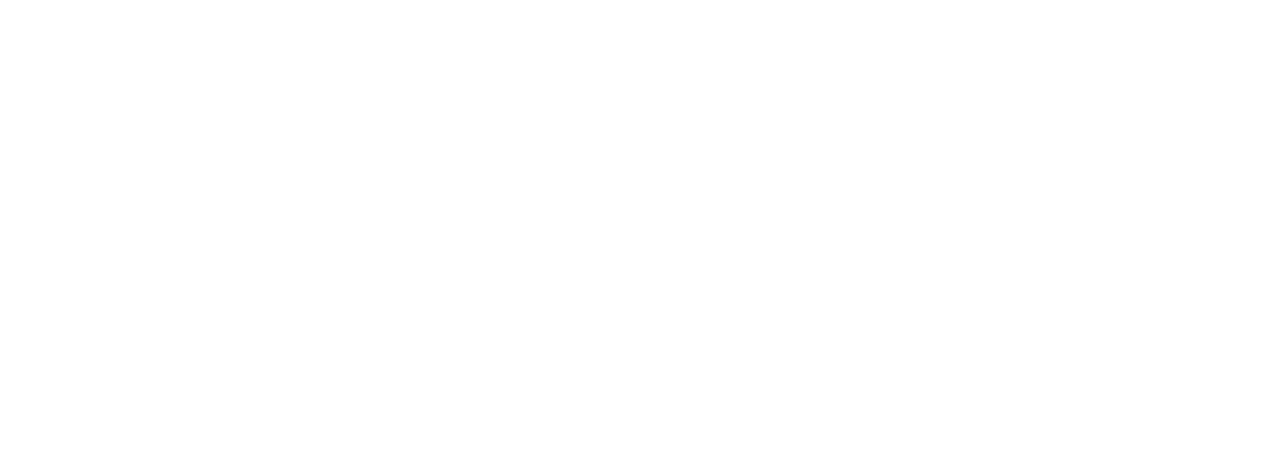
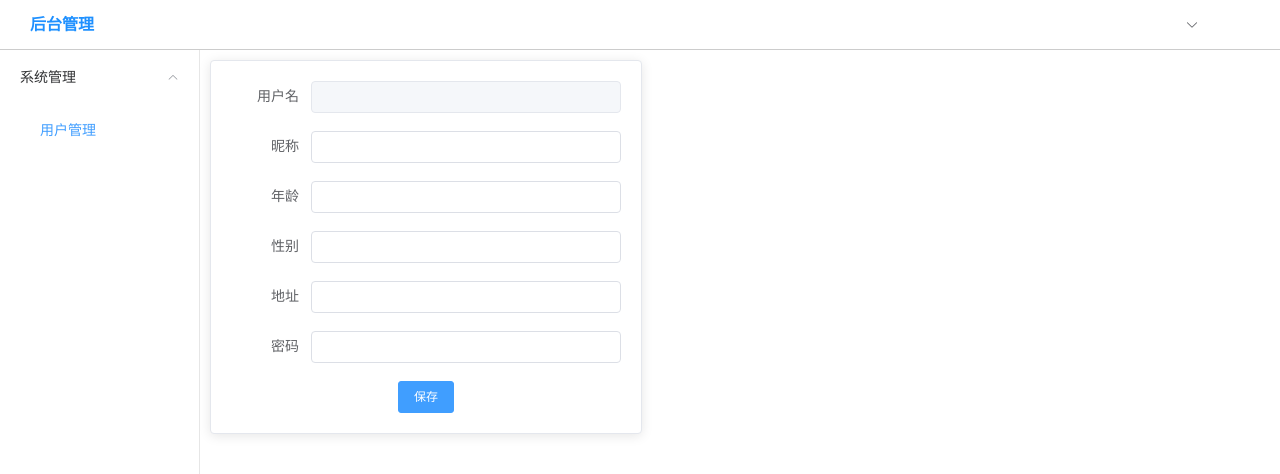
Before and after one commit to huzirun/bc-cov, a Vue app in the folder vue/: page /person in a window 1280 px wide. Before the commit this address had no page. Shown: the top 474 px of the page. Built offline with nearby package versions, Linux system fonts and the light colour scheme.

Commit message:
完善其余功能

```diff
--- a/vue/src/components/Aside.vue
+++ b/vue/src/components/Aside.vue
@@ -9,7 +9,7 @@
         <template #title>系统管理</template>
         <el-menu-item index="user" :route="{path: '/'}">用户管理</el-menu-item>
       </el-submenu>
-      <el-menu-item index="data" :route="{path: '/'}">数据管理</el-menu-item>
+<!--      <el-menu-item index="data" :route="{path: '/'}">数据管理</el-menu-item>-->
     </el-menu>
   </div>
 </template>
--- a/vue/src/components/Header.vue
+++ b/vue/src/components/Header.vue
@@ -5,11 +5,11 @@
     <div style="width: 100px">
       <el-dropdown>
         <span class="el-dropdown-link">
-          张三<i class="el-icon-arrow-down el-icon--right"></i>
+          {{ user.nickName }}<i class="el-icon-arrow-down el-icon--right"></i>
         </span>
         <template #dropdown>
           <el-dropdown-menu>
-            <el-dropdown-item>个人信息</el-dropdown-item>
+            <el-dropdown-item @click="$router.push('/person')">个人信息</el-dropdown-item>
             <el-dropdown-item @click="$router.push('/login')">退出系统</el-dropdown-item>
           </el-dropdown-menu>
         </template>
@@ -20,7 +20,16 @@
 
 <script>
 export default {
-  name: "Header"
+  name: "Header",
+  data() {
+    return {
+      user: {}
+    }
+  },
+  created() {
+    let str = sessionStorage.getItem("user") || "{}"
+    this.user = JSON.parse(str)
+  }
 }
 </script>
 
--- a/vue/src/router/index.js
+++ b/vue/src/router/index.js
@@ -12,6 +12,11 @@ const routes = [
         path: 'home',
         name: 'Home',
         component: () => import("@/views/Home"),
+      },
+      {
+        path: 'person',
+        name: 'Person',
+        component: () => import("@/views/Person"),
       }
     ]
   },
--- a/vue/src/views/Home.vue
+++ b/vue/src/views/Home.vue
@@ -3,8 +3,6 @@
 <!--    功能区域-->
     <div style="margin: 10px 0">
       <el-button type="primary" @click="add">新增</el-button>
-      <el-button type="primary">导入</el-button>
-      <el-button type="primary">导出</el-button>
     </div>
 
 <!--    搜索区域-->
--- a/vue/src/views/Login.vue
+++ b/vue/src/views/Login.vue
@@ -35,6 +35,9 @@ export default {
       }
     }
   },
+  created() {
+    sessionStorage.removeItem("user")
+  },
   methods: {
     login() {
       this.$refs['form'].validate((valid) => {
@@ -45,6 +48,7 @@ export default {
                 type: "success",
                 message: "登录成功"
               })
+              sessionStorage.setItem("user", JSON.stringify(res.data))  // 缓存用户信息
               this.$router.push("/")  //登录成功之后进行页面的跳转，跳转到主页
             } else {
               this.$message({
--- /dev/null
+++ b/vue/src/views/Person.vue
@@ -0,0 +1,70 @@
+<template>
+  <div>
+    <el-card style="width: 40%; margin: 10px">
+      <el-form ref="form" :model="form" label-width="80px">
+        <el-form-item label="用户名">
+          <el-input v-model="form.username" disabled></el-input>
+        </el-form-item>
+        <el-form-item label="昵称">
+          <el-input v-model="form.nickName"></el-input>
+        </el-form-item>
+        <el-form-item label="年龄">
+          <el-input v-model="form.age"></el-input>
+        </el-form-item>
+        <el-form-item label="性别">
+          <el-input v-model="form.sex"></el-input>
+        </el-form-item>
+        <el-form-item label="地址">
+          <el-input v-model="form.address"></el-input>
+        </el-form-item>
+        <el-form-item label="密码">
+          <el-input v-model="form.address" show-password></el-input>
+        </el-form-item>
+      </el-form>
+      <div style="text-align: center">
+        <el-button type="primary" @click="update">保存</el-button>
+      </div>
+    </el-card>
+
+  </div>
+</template>
+
+<script>
+import request from "@/utils/request";
+
+export default {
+  name: "Person",
+  data() {
+    return {
+      form: {}
+    }
+  },
+  created() {
+    let str = sessionStorage.getItem("user") || "{}"
+    this.form = JSON.parse(str)
+  },
+  methods: {
+    update() {
+      request.put("/api/user", this.form).then(res => {
+        console.log(res)
+        if (res.code === '0') {
+          this.$message({
+            type: "success",
+            message: "更新成功"
+          })
+          sessionStorage.setItem("user", JSON.stringify(this.form))
+        } else {
+          this.$message({
+            type: "error",
+            message: res.msg
+          })
+        }
+      })
+    }
+  }
+}
+</script>
+
+<style scoped>
+
+</style>
```
Also changed, not shown: 1 other file (tests, documents, lock files or other folders).
